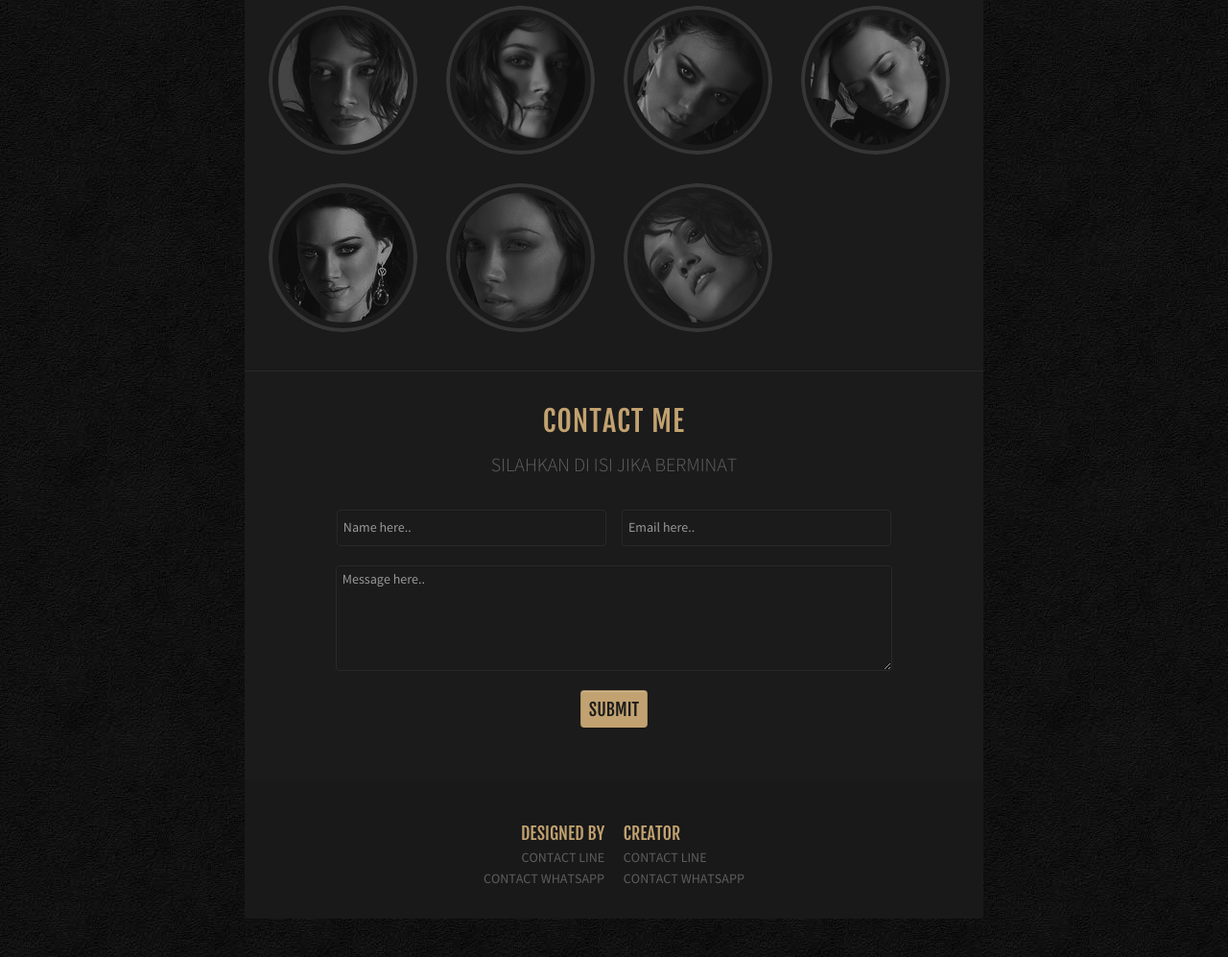
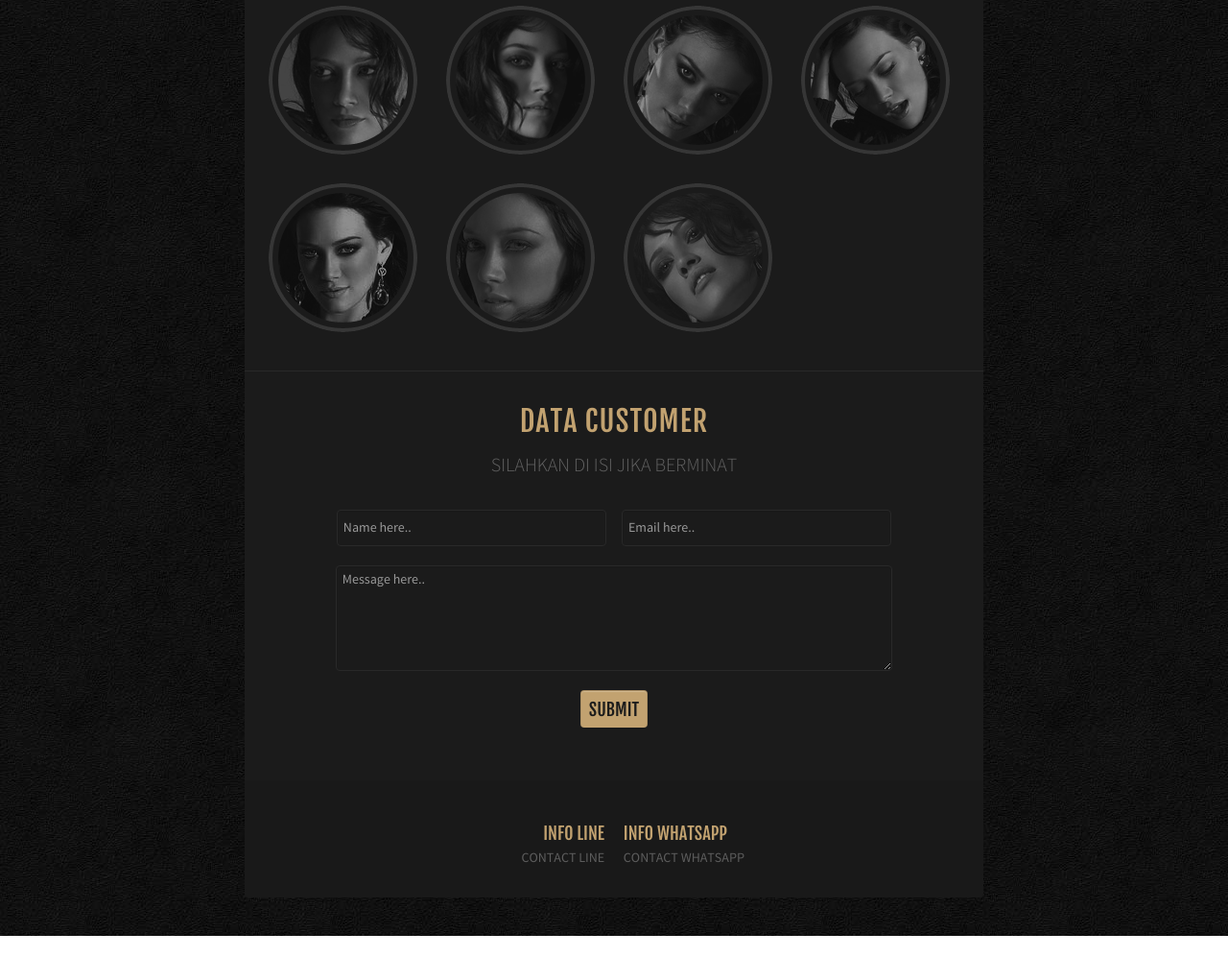
Before and after one commit to sadisticbot/abhelstore.github.io, a plain HTML site: page index.html in a window 1280 px wide. Shown: the part 1293-2290 px from the top of the page at 96% size. After the commit the page ends 2268 px from the top, so only its background shows below. Drawn offline with Linux system fonts and the light colour scheme.

Commit message:
Update index.html

```diff
--- a/index.html
+++ b/index.html
@@ -163,7 +163,7 @@
                             </div>
                         </div>
                         <div class="contact-info">
-                            <h1>contact me</h1>
+                            <h1>DATA CUSTOMER</h1>
                             <h2>SILAHKAN DI ISI JIKA BERMINAT</h2>
 
                               <form>
@@ -184,16 +184,14 @@
                         <div class="site-footer">
                             <div class="row-fluid">
                                 <div class="span6 align-right">
-                                    <h1>Designed By</h1>
+                                    <h1>INFO LINE</h1>
                                     <ul>
                                         <li><a href="https://s.id/Creator_bots2">CONTACT LINE</a></li>
-                                        <li><a href="https://s.id/Creator_bots1">CONTACT WHATSAPP</a></li>
                                     </ul>
                                 </div>
                                 <div class="span6">
-                                    <h1>CREATOR</h1>
+                                    <h1>INFO WHATSAPP</h1>
                                     <ul>
-                                        <li><a href="https://s.id/Creator_bots2">CONTACT LINE </a></li>
                                         <li><a href="https://s.id/Creator_bots1">CONTACT WHATSAPP</a></li>
                                     </ul>
                                 </div>
```
